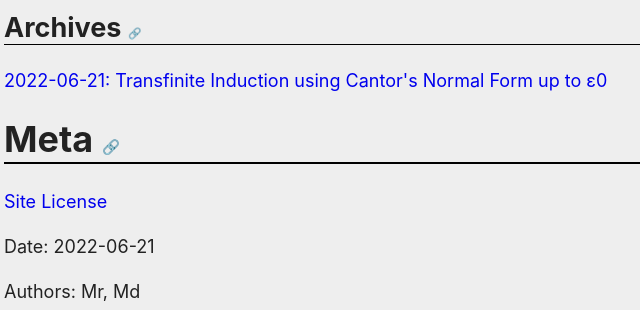
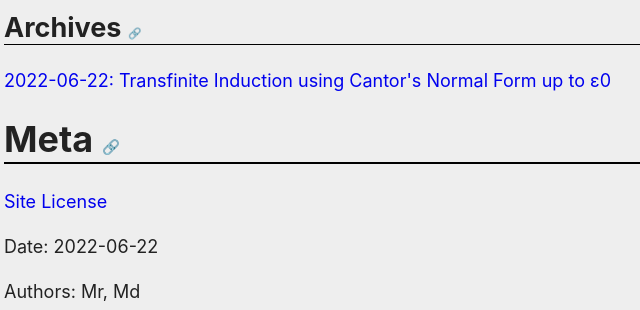
Before and after one commit to ml-2/ml-2.github.io, a plain HTML site: page index.html in a window 1280 px wide. Shown: the part 230-540 px from the top of the page, 311-951 px from the left. Drawn offline with Linux system fonts and the light colour scheme.

Commit message:
Fix the dates

```diff
--- a/index.html
+++ b/index.html
@@ -51,10 +51,10 @@ p.cite:target { border: 2px solid #000; }
 <h2 id="about">About <a href="#about" class="anchor">🔗</a></h2>
 <p>This blog is mainly for posts about our explorations of formal logic and set theory, usually using <a href="http://us.metamath.org/" title="Metamath">Metamath</a>.</p>
 <h2 id="archives">Archives <a href="#archives" class="anchor">🔗</a></h2>
-<a href="/2022-06-21_cnfin.html"class="internal">2022-06-21: Transfinite Induction using Cantor&#39;s Normal Form up to ε0</a>
+<a href="/2022-06-22_cnfin.html"class="internal">2022-06-22: Transfinite Induction using Cantor&#39;s Normal Form up to ε0</a>
 <h1 id="meta">Meta <a href="#meta" class="anchor">🔗</a></h1>
 <a href="/license.html"class="internal">Site License</a>
-<p>Date: 2022-06-21</p>
+<p>Date: 2022-06-22</p>
 <p>Authors: Mr, Md</p>
 <p>Tags: home_page | about</p>
 </body>
```
Also changed, not shown: 2022-06-22_cnfin.html (renamed from 2022-06-21_cnfin.html, +1 -1 lines), license.html (+1 -1 lines).
